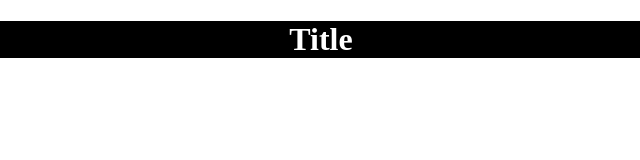
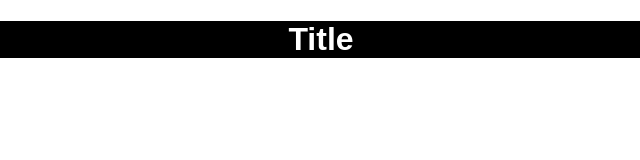
Before and after one commit to erizkal3/Edward-Rizkalla-Jour352, a plain HTML site: page styled-text.html in a window 1280 px wide. Shown: the full height of the page, 319-959 px from the left. Drawn offline with Linux system fonts and the light colour scheme.

Commit message:
Update styled-text.html

```diff
--- a/styled-text.html
+++ b/styled-text.html
@@ -6,7 +6,7 @@
 
 <body>
 
-    <h1 style="background-color:black;color:white;font:arial;text size:30px;text-align:center">
+    <h1 style="background-color:black;color:white;font-family:arial;text size:30px;text-align:center">
         Title
     </h1>
 
```
